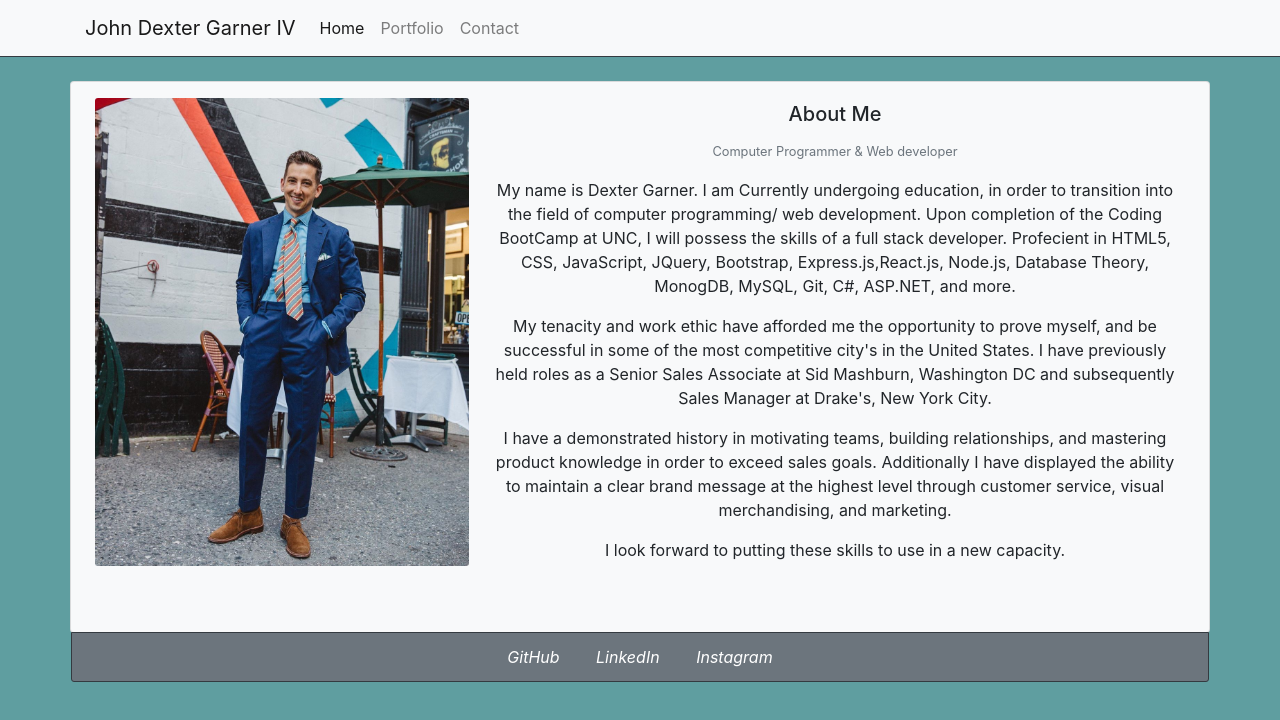
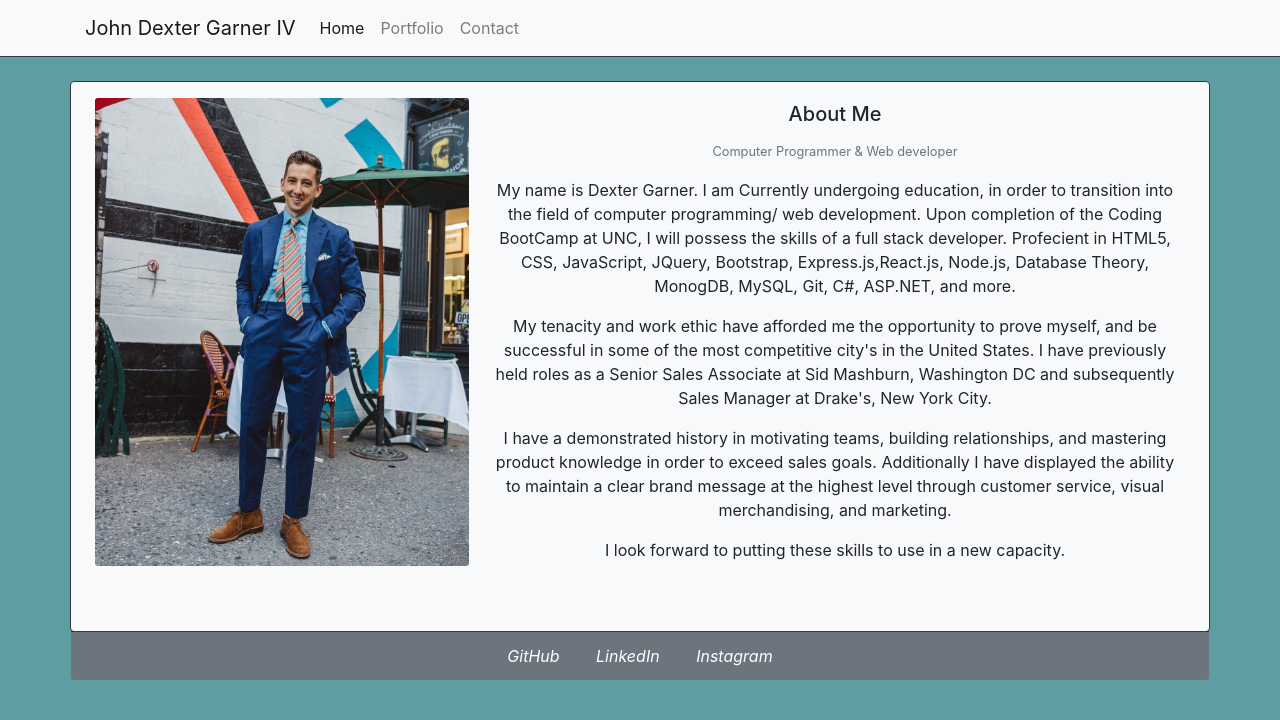
Before and after one commit to johndexteriv/Portfolio, a plain HTML site: page index.html in a window 1280 px wide. Drawn offline with nearby package versions, Linux system fonts and the light colour scheme.

Commit message:
finished borders to cards

```diff
--- a/index.html
+++ b/index.html
@@ -45,7 +45,7 @@
             <div class="row">
 
                 <!--//Start of Card//-->
-                <div class="card bg-light mt-4 mb-3">
+                <div class="card bg-light border border-dark mt-4 mb-3">
 
                     <!--//Start of Column holding Body and Img//-->
                     <div class="col-md-12 px-2">
@@ -82,7 +82,7 @@
                     <!--//End of Clolumn holding Body and Img//-->
 
                     <!--//Start of Footer//-->
-                    <footer class="card-footer bg-secondary border border-dark">
+                    <footer class="card-footer bg-secondary border-top border-dark">
                         <a href="https://github.com/johndexteriv"><i class="sociallink mx-3">GitHub</i></a>
                         <a href="https://www.linkedin.com/in/dexter-garner-042a26115/"><i class="sociallink mx-3">LinkedIn</i></a>
                         <a href="https://www.instagram.com/johndexteriv/"><i class="sociallink mx-3">Instagram</i></a>
```
Also changed, not shown: contact.html (+3 -3 lines), portfolio.html (+2 -2 lines).
